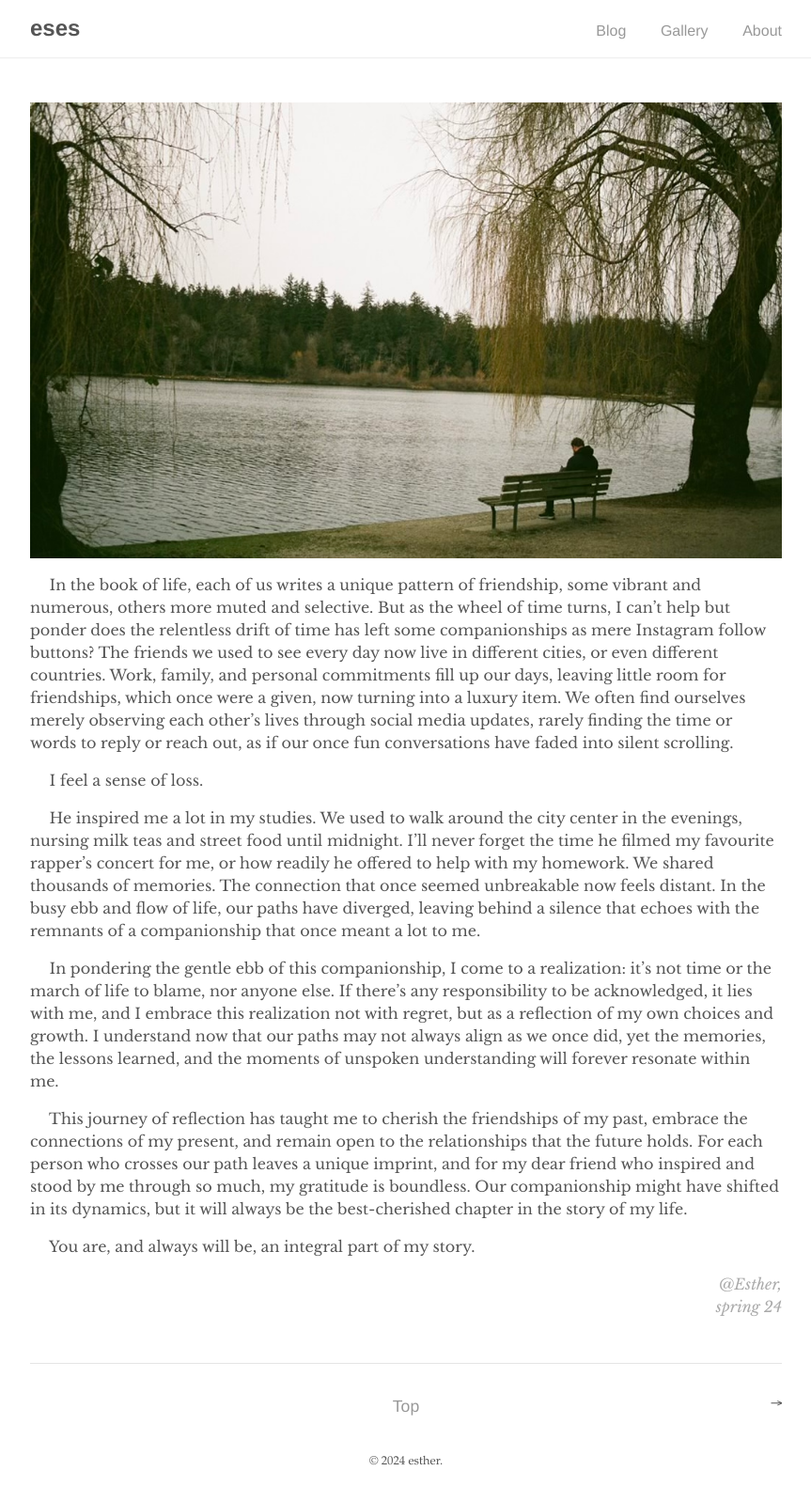
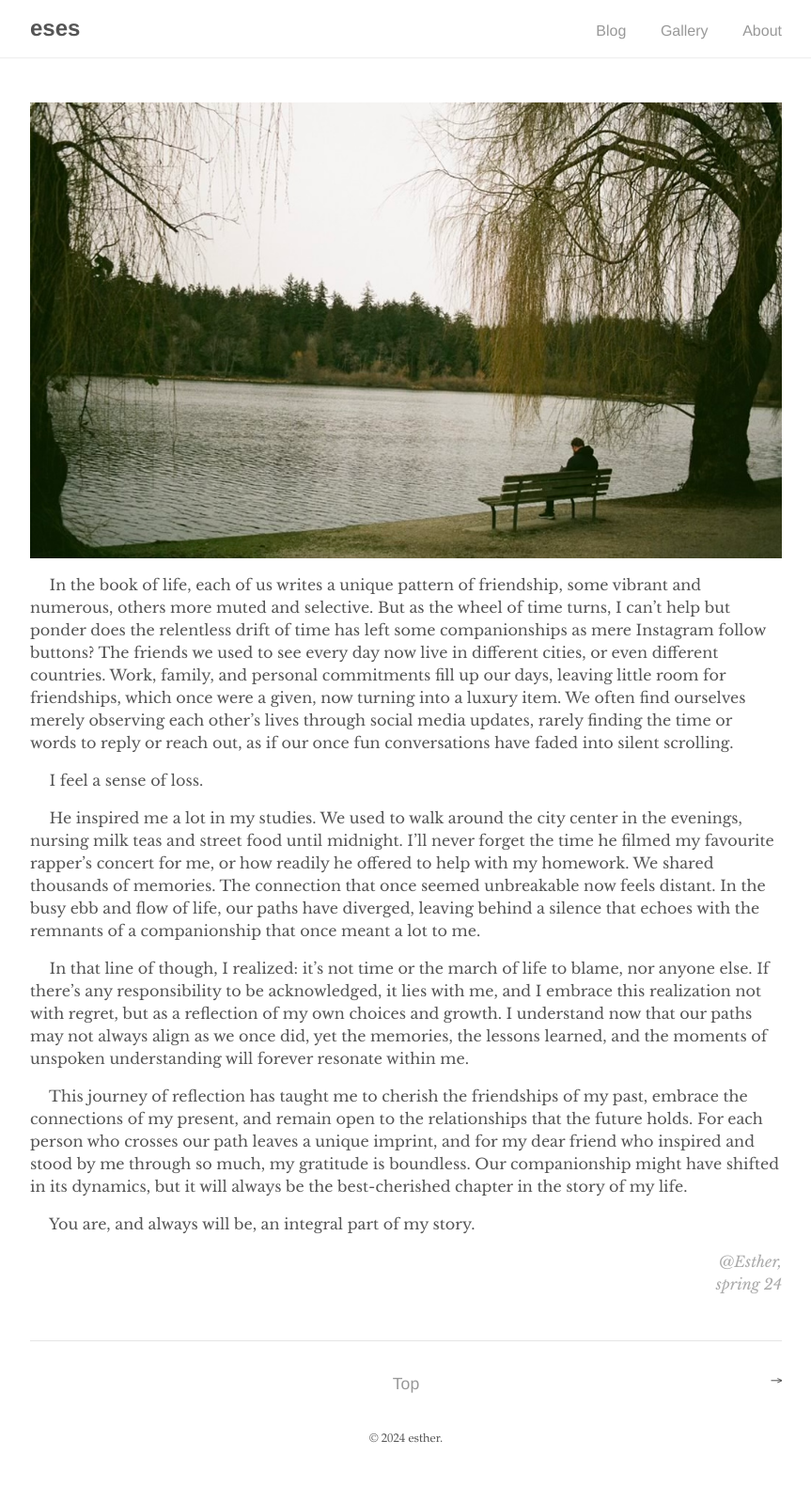
Before and after one commit to eses-corner/eses-corner.github.io, a Jekyll site: the page built from _posts/2024-01-23-the-drift-of-time.md, in a window 1280 px wide. Shown: the whole page at 94% size, without its empty margins (208-1071 px from the left). Built offline with Jekyll 4.4.1, drawn with Linux system fonts in a browser that asks for light colours; comment, search, counter and statistics services are not loaded; after the commit the page ends 1574 px from its top, so only the background shows below that.

Commit message:
update blog

```diff
--- a/_posts/2024-01-23-the-drift-of-time.md
+++ b/_posts/2024-01-23-the-drift-of-time.md
@@ -20,7 +20,7 @@ comments: false
 
 &emsp; He inspired me a lot in my studies. We used to walk around the city center in the evenings, nursing milk teas and street food until midnight. I'll never forget the time he filmed my favourite rapper's concert for me, or how readily he offered to help with my homework. We shared thousands of memories. The connection that once seemed unbreakable now feels distant. In the busy ebb and flow of life, our paths have diverged, leaving behind a silence that echoes with the remnants of a companionship that once meant a lot to me.
 
-&emsp; In pondering the gentle ebb of this companionship, I come to a realization: it's not time or the march of life to blame, nor anyone else. If there's any responsibility to be acknowledged, it lies with me, and I embrace this realization not with regret, but as a reflection of my own choices and growth. I understand now that our paths may not always align as we once did, yet the memories, the lessons learned, and the moments of unspoken understanding will forever resonate within me.
+&emsp; In that line of though, I realized: it's not time or the march of life to blame, nor anyone else. If there's any responsibility to be acknowledged, it lies with me, and I embrace this realization not with regret, but as a reflection of my own choices and growth. I understand now that our paths may not always align as we once did, yet the memories, the lessons learned, and the moments of unspoken understanding will forever resonate within me.
 
 &emsp; This journey of reflection has taught me to cherish the friendships of my past, embrace the connections of my present, and remain open to the relationships that the future holds. For each person who crosses our path leaves a unique imprint, and for my dear friend who inspired and stood by me through so much, my gratitude is boundless. Our companionship might have shifted in its dynamics, but it will always be the best-cherished chapter in the story of my life.
 
```
